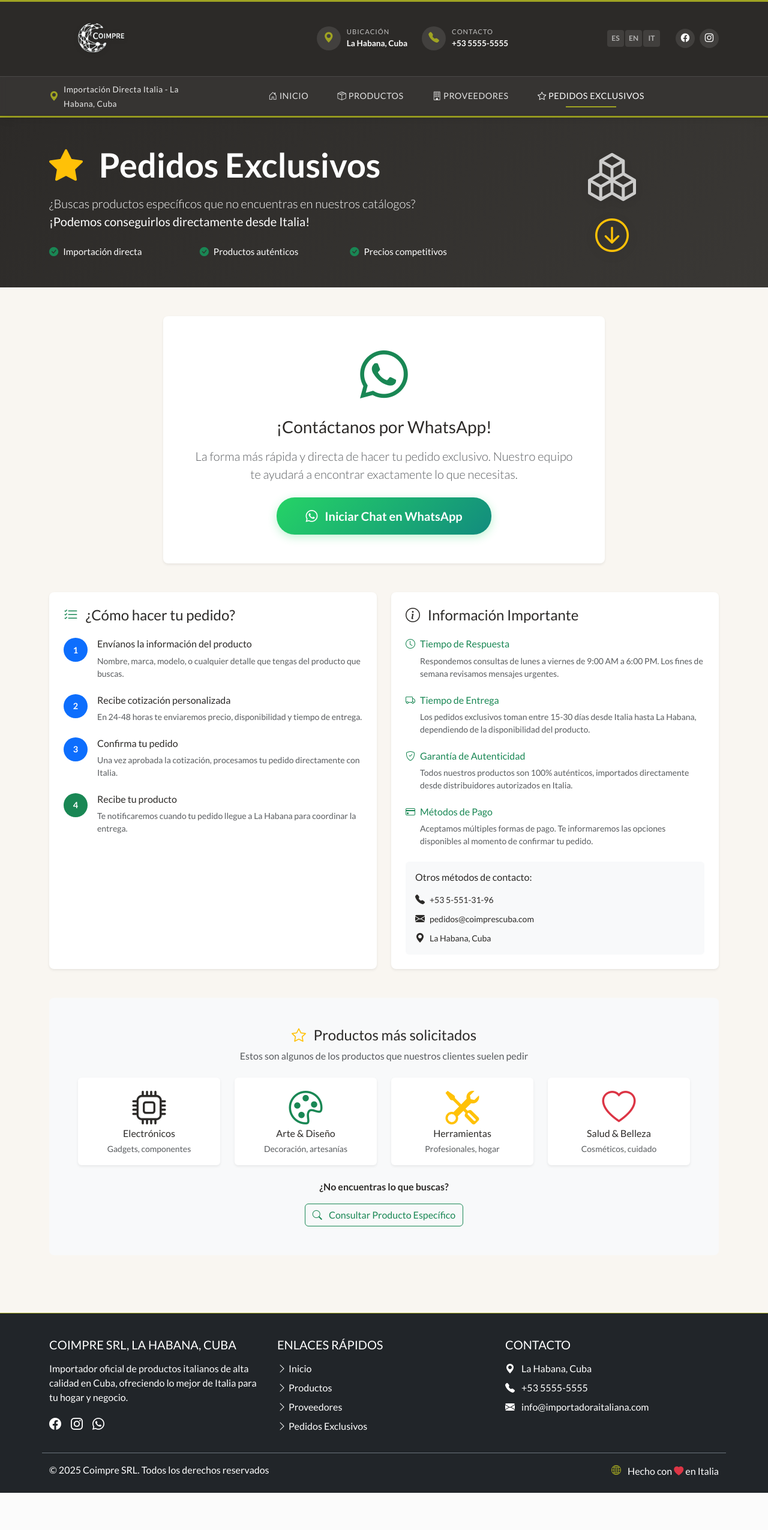
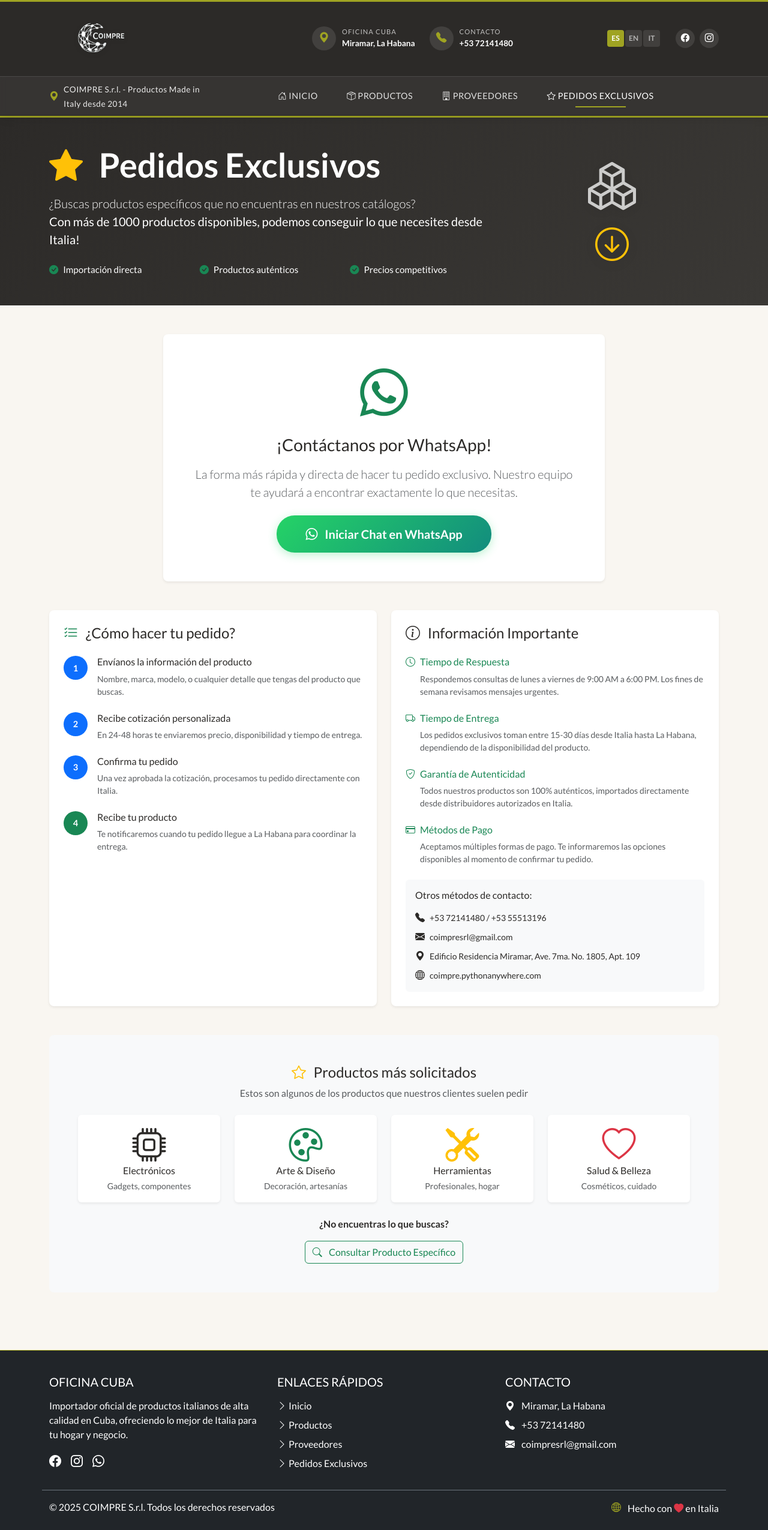
Before and after one commit to Manulynx/coimpres_cuba, a Django app: page /contact/ in a window 1280 px wide. Shown: the whole page at 60% size. Before the commit the page ends 2488 px from the top, so only its background shows below. Run offline with Django 5.2, Linux system fonts and the light colour scheme.

Commit message:
Nueva info

```diff
--- a/coimpres_cuba/templates/coimpres_cuba/base.html
+++ b/coimpres_cuba/templates/coimpres_cuba/base.html
@@ -4,7 +4,7 @@
 <head>
     <meta charset="UTF-8">
     <meta name="viewport" content="width=device-width, initial-scale=1.0">
-    <title>{% block title %}Coimpre SRL{% endblock %}</title>
+    <title>{% block title %}COIMPRE S.r.l. - Productos Made in Italy{% endblock %}</title>
     <!-- Bootstrap CSS -->
     <link href="https://cdn.jsdelivr.net/npm/bootstrap@5.3.0/dist/css/bootstrap.min.css" rel="stylesheet">
     <!-- Bootstrap Icons -->
@@ -45,8 +45,8 @@
                                     <i class="bi bi-geo-alt-fill"></i>
                                 </div>
                                 <div class="contact-text">
-                                    <span class="contact-label">Ubicación</span>
-                                    <span class="contact-value">La Habana, Cuba</span>
+                                    <span class="contact-label">{{ i18n.office_cuba|default:"Oficina Cuba" }}</span>
+                                    <span class="contact-value">{{ i18n.miramar_havana|default:"Miramar, La Habana" }}</span>
                                 </div>
                             </div>
                             <div class="contact-info-item">
@@ -54,8 +54,8 @@
                                     <i class="bi bi-telephone-fill"></i>
                                 </div>
                                 <div class="contact-text">
-                                    <span class="contact-label">Contacto</span>
-                                    <span class="contact-value">+53 5555-5555</span>
+                                    <span class="contact-label">{{ i18n.contact|default:"Contacto" }}</span>
+                                    <span class="contact-value">+53 72141480</span>
                                 </div>
                             </div>
                         </div>
@@ -95,7 +95,7 @@
                     <!-- Location Badge (Mobile Only) -->
                     <div class="location-badge d-flex d-md-none align-items-center">
                         <i class="bi bi-geo-alt-fill me-1"></i>
-                        <span class="font-bold">La Habana, Cuba</span>
+                        <span class="font-bold">Miramar, La Habana</span>
                     </div>
 
                     <!-- Full Location (Desktop Only) -->
@@ -104,7 +104,7 @@
                             <i class="bi bi-geo-alt-fill text-accent me-2"></i>
                         </div>
                         <div>
-                            <span class="location-text">Importación Directa Italia - La Habana, Cuba</span>
+                            <span class="location-text">{{ i18n.company_tagline|default:"COIMPRE S.r.l. - Productos Made in Italy desde 2014" }}</span>
                         </div>
                     </div>
 
@@ -175,7 +175,7 @@
         <div class="container">
             <div class="row py-3">
                 <div class="col-lg-4 col-md-6 mb-4 mb-md-0">
-                    <h5 class="text-uppercase mb-3">Coimpre SRL, La Habana, Cuba</h5>
+                    <h5 class="text-uppercase mb-3">{{ i18n.office_cuba|default:"Oficina Cuba" }}</h5>
                     <p class="mb-3">{{ i18n.footer_description|default:"Importador oficial de productos italianos de alta calidad en Cuba, ofreciendo lo mejor de Italia para tu hogar y negocio." }}</p>
                     <div class="d-flex social-icons">
                         <a href="#" class="me-3 text-white"><i class="bi bi-facebook fs-5"></i></a>
@@ -196,15 +196,15 @@
 
                 <div class="col-lg-4 col-md-6">
                     <h5 class="text-uppercase mb-3">{{ i18n.contact|default:"Contacto" }}</h5>
-                    <p class="mb-2"><i class="bi bi-geo-alt-fill me-2"></i> {{ i18n.address|default:"La Habana, Cuba" }}</p>
-                    <p class="mb-2"><i class="bi bi-telephone-fill me-2"></i> +53 5555-5555</p>
-                    <p class="mb-2"><i class="bi bi-envelope-fill me-2"></i> info@importadoraitaliana.com</p>
+                    <p class="mb-2"><i class="bi bi-geo-alt-fill me-2"></i> {{ i18n.miramar_havana|default:"Miramar, La Habana" }}</p>
+                    <p class="mb-2"><i class="bi bi-telephone-fill me-2"></i> +53 72141480</p>
+                    <p class="mb-2"><i class="bi bi-envelope-fill me-2"></i> coimpresrl@gmail.com</p>
                 </div>
             </div>
 
             <div class="row pt-3 border-top border-secondary">
                 <div class="col-md-6">
-                    <p class="mb-0">&copy; 2025 Coimpre SRL. {{ i18n.rights|default:"Todos los derechos reservados" }}</p>
+                    <p class="mb-0">&copy; 2025 COIMPRE S.r.l. {{ i18n.rights|default:"Todos los derechos reservados" }}</p>
                 </div>
                 <div class="col-md-6 text-md-end">
                     <p class="mb-0">
--- a/coimpres_cuba/templates/coimpres_cuba/contact.html
+++ b/coimpres_cuba/templates/coimpres_cuba/contact.html
@@ -1,7 +1,7 @@
 {% extends "coimpres_cuba/base.html" %}
 {% load static %}
 
-{% block title %}Pedidos Exclusivos | Coimpres Cuba{% endblock %}
+{% block title %}Pedidos Exclusivos | COIMPRE S.r.l.{% endblock %}
 
 {% block content %}
 <div class="exclusive-hero py-5 text-white">
@@ -15,7 +15,7 @@
                     </h1>
                     <p class="lead mb-4">
                         ¿Buscas productos específicos que no encuentras en nuestros catálogos?
-                        <br><strong>¡Podemos conseguirlos directamente desde Italia!</strong>
+                        <br><strong>Con más de 1000 productos disponibles, podemos conseguir lo que necesites desde Italia!</strong>
                     </p>
                     <div class="hero-features">
                         <div class="row g-3">
@@ -182,15 +182,19 @@
                     <h6 class="mb-3">Otros métodos de contacto:</h6>
                     <div class="d-flex align-items-center mb-2">
                         <i class="bi bi-telephone-fill text-primary me-2"></i>
-                        <span class="small">+53 5-551-31-96</span>
+                        <span class="small">+53 72141480 / +53 55513196</span>
                     </div>
                     <div class="d-flex align-items-center mb-2">
                         <i class="bi bi-envelope-fill text-primary me-2"></i>
-                        <span class="small">pedidos@coimprescuba.com</span>
+                        <span class="small">coimpresrl@gmail.com</span>
+                    </div>
+                    <div class="d-flex align-items-center mb-2">
+                        <i class="bi bi-geo-alt-fill text-primary me-2"></i>
+                        <span class="small">Edificio Residencia Miramar, Ave. 7ma. No. 1805, Apt. 109</span>
                     </div>
                     <div class="d-flex align-items-center">
-                        <i class="bi bi-geo-alt-fill text-primary me-2"></i>
-                        <span class="small">La Habana, Cuba</span>
+                        <i class="bi bi-globe text-primary me-2"></i>
+                        <span class="small">coimpre.pythonanywhere.com</span>
                     </div>
                 </div>
             </div>
@@ -242,7 +246,7 @@
 
                 <div class="text-center mt-4">
                     <p class="mb-3"><strong>¿No encuentras lo que buscas?</strong></p>
-                    <a href="https://wa.me/5355513196?text=Hola%2C%20busco%20un%20producto%20específico%20que%20no%20está%20en%20el%20catálogo."
+                    <a href="https://wa.me/5355513196?text=Hola%2C%20busco%20un%20producto%20espec%c3%adfico%20que%20no%20est%c3%a1%20en%20el%20cat%c3%a1logo."
                        target="_blank"
                        class="btn btn-outline-success">
                         <i class="bi bi-search me-2"></i>
--- a/coimpres_cuba/templates/coimpres_cuba/home.html
+++ b/coimpres_cuba/templates/coimpres_cuba/home.html
@@ -44,9 +44,9 @@
 
                     <!-- Simplified trust indicators -->
                     <div class="hero-trust-indicators mt-2">
-                        <span class="trust-item"><i class="bi bi-check-circle"></i> Auténticos</span>
-                        <span class="trust-item"><i class="bi bi-truck"></i> Entrega incluida en La Habana</span>
-                        <span class="trust-item"><i class="bi bi-shield-check"></i> Calidad Garantizada</span>
+                        <span class="trust-item"><i class="bi bi-check-circle"></i> {{ i18n.since_2014|default:"Desde 2014" }}</span>
+                        <span class="trust-item"><i class="bi bi-building"></i> {{ i18n.office_miramar|default:"Oficina en Miramar" }}</span>
+                        <span class="trust-item"><i class="bi bi-boxes"></i> {{ i18n.customs_warehouse|default:"Depósito Aduanero" }}</span>
                     </div>
                 </div>
             </div>
--- a/coimpres_cuba/views.py
+++ b/coimpres_cuba/views.py
@@ -29,16 +29,25 @@ def home_view(request):
         'en': {
             'home': 'Home',
             'products': 'Products',
+            'suppliers': 'Suppliers',
             'about': 'About Us',
             'contact': 'Contact',
+            'exclusive_orders': 'Exclusive Orders',
             'rights': 'All Rights Reserved',
-            'contact_info': 'Email: info@importadoraitaliana.com | Tel: +53 5555-5555',
-            'hero_title': 'Authentic Italian Products',
-            'hero_subtitle': 'We bring the best Italian quality directly to Cuba',
+            'hero_title': 'Quality Italian Products in Cuba',
+            'hero_subtitle': 'We bring the best Italian quality directly to Havana. Wide catalog of products from the best Italian brands.',
             'view_products': 'View Products',
+            'contact_us': 'Contact Us',
             'about_us': 'About Us',
             'our_story': 'Our Story',
-            'story_content': 'Founded in 2020, Importadora Italiana brings authentic Italian products to Cuban customers. With a passion for quality and tradition, we source the finest products directly from Italian manufacturers.',
+            'story_content': 'Founded in 2014, COIMPRE S.r.l. brings authentic Italian products to Cuban customers. With a passion for quality and tradition, we source the finest products directly from Italian manufacturers.',
+            # Información oficial COIMPRE S.r.l.
+            'company_tagline': 'COIMPRE S.r.l. - Made in Italy Products since 2014',
+            'since_2014': 'Since 2014',
+            'office_miramar': 'Miramar Office',
+            'customs_warehouse': 'Customs Warehouse',
+            'office_cuba': 'Cuba Office',
+            'miramar_havana': 'Miramar, Havana',
             'our_mission': 'Our Mission',
             'mission_content': 'To provide access to high-quality Italian goods and foster cultural exchange between Italy and Cuba.',
             'our_values': 'Our Values',
@@ -57,27 +66,33 @@ def home_view(request):
             'contact_cta': 'Need More Information?',
             'contact_desc': 'Our team is ready to assist you with any questions about our products.',
             'contact_us': 'Contact Us',
-            'footer_description': 'Official importer of high-quality Italian products in Cuba, offering the best of Italy for your home and business.',
+            'footer_description': 'Italian company specialized in import and export of Made in Italy products for construction and food. Present in Cuba since 2023.',
             'quick_links': 'Quick Links',
-            'address': 'Havana, Cuba',
             'made_with_love': 'Made with',
             'in_italy': 'in Italy',
-            'food': 'Food',
-            'construction': 'Construction',
         },
         'es': {
             'home': 'Inicio',
             'products': 'Productos',
+            'suppliers': 'Proveedores',
             'about': 'Sobre Nosotros',
             'contact': 'Contacto',
+            'exclusive_orders': 'Pedidos Exclusivos',
             'rights': 'Todos los Derechos Reservados',
-            'contact_info': 'Email: info@importadoraitaliana.com | Tel: +53 5555-5555',
-            'hero_title': 'Productos Italianos Auténticos',
-            'hero_subtitle': 'Traemos la mejor calidad italiana directamente a Cuba',
+            'hero_title': 'Productos Italianos de Calidad en Cuba',
+            'hero_subtitle': 'Traemos la mejor calidad italiana directamente a La Habana. Amplio catálogo de productos de las mejores marcas italianas.',
             'view_products': 'Ver Productos',
+            'contact_us': 'Contáctanos',
             'about_us': 'Sobre Nosotros',
             'our_story': 'Nuestra Historia',
-            'story_content': 'Fundada en 2020, Importadora Italiana trae productos auténticos italianos a los clientes cubanos. Con pasión por la calidad y la tradición, obtenemos los mejores productos directamente de fabricantes italianos.',
+            'story_content': 'Fundada en 2014, COIMPRE S.r.l. trae productos auténticos italianos a los clientes cubanos. Con pasión por la calidad y la tradición, obtenemos los mejores productos directamente de fabricantes italianos.',
+            # Información oficial COIMPRE S.r.l.
+            'company_tagline': 'COIMPRE S.r.l. - Productos Made in Italy desde 2014',
+            'since_2014': 'Desde 2014',
+            'office_miramar': 'Oficina en Miramar',
+            'customs_warehouse': 'Depósito Aduanero',
+            'office_cuba': 'Oficina Cuba',
+            'miramar_havana': 'Miramar, La Habana',
             'our_mission': 'Nuestra Misión',
             'mission_content': 'Proporcionar acceso a productos italianos de alta calidad y fomentar el intercambio cultural entre Italia y Cuba.',
             'our_values': 'Nuestros Valores',
@@ -96,27 +111,33 @@ def home_view(request):
             'contact_cta': '¿Necesitas Más Información?',
             'contact_desc': 'Nuestro equipo está listo para ayudarte con cualquier pregunta sobre nuestros productos.',
             'contact_us': 'Contáctanos',
-            'footer_description': 'Importador oficial de productos italianos de alta calidad en Cuba, ofreciendo lo mejor de Italia para tu hogar y negocio.',
+            'footer_description': 'Empresa italiana especializada en importación y exportación de productos Made in Italy para construcción y alimentación. Presente en Cuba desde 2023.',
             'quick_links': 'Enlaces Rápidos',
-            'address': 'La Habana, Cuba',
             'made_with_love': 'Hecho con',
             'in_italy': 'en Italia',
-            'food': 'Comida',
-            'construction': 'Construcción',
         },
         'it': {
             'home': 'Home',
             'products': 'Prodotti',
+            'suppliers': 'Fornitori',
             'about': 'Chi Siamo',
             'contact': 'Contatti',
+            'exclusive_orders': 'Ordini Esclusivi',
             'rights': 'Tutti i Diritti Riservati',
-            'contact_info': 'Email: info@importadoraitaliana.com | Tel: +53 5555-5555',
-            'hero_title': 'Autentici Prodotti Italiani',
-            'hero_subtitle': 'Portiamo la migliore qualità italiana direttamente a Cuba',
+            'hero_title': 'Prodotti Italiani di Qualità a Cuba',
+            'hero_subtitle': 'Portiamo la migliore qualità italiana direttamente all\'Avana. Ampio catalogo di prodotti dei migliori marchi italiani.',
             'view_products': 'Visualizza Prodotti',
+            'contact_us': 'Contattaci',
             'about_us': 'Chi Siamo',
             'our_story': 'La Nostra Storia',
-            'story_content': 'Fondata nel 2020, Importadora Italiana porta autentici prodotti italiani ai clienti cubani. Con passione per la qualità e la tradizione, acquistiamo i migliori prodotti direttamente dai produttori italiani.',
+            'story_content': 'Fondata nel 2014, COIMPRE S.r.l. porta autentici prodotti italiani ai clienti cubani. Con passione per la qualità e la tradizione, acquistiamo i migliori prodotti direttamente dai produttori italiani.',
+            # Información oficial COIMPRE S.r.l.
+            'company_tagline': 'COIMPRE S.r.l. - Prodotti Made in Italy dal 2014',
+            'since_2014': 'Dal 2014',
+            'office_miramar': 'Ufficio Miramar',
+            'customs_warehouse': 'Deposito Doganale',
+            'office_cuba': 'Ufficio Cuba',
+            'miramar_havana': 'Miramar, L\'Avana',
             'our_mission': 'La Nostra Missione',
             'mission_content': 'Fornire accesso a prodotti italiani di alta qualità e promuovere lo scambio culturale tra Italia e Cuba.',
             'our_values': 'I Nostri Valori',
@@ -135,13 +156,10 @@ def home_view(request):
             'contact_cta': 'Hai Bisogno di Maggiori Informazioni?',
             'contact_desc': 'Il nostro team è pronto ad assisterti con qualsiasi domanda sui nostri prodotti.',
             'contact_us': 'Contattaci',
-            'footer_description': 'Importatore ufficiale di prodotti italiani di alta qualità a Cuba, offrendo il meglio dell’Italia per la tua casa e la tua azienda.',
+            'footer_description': 'Azienda italiana specializzata nell\'importazione ed esportazione di prodotti Made in Italy per edilizia e alimentazione. Presente a Cuba dal 2023.',
             'quick_links': 'Collegamenti Rapidi',
-            'address': 'L’Avana, Cuba',
             'made_with_love': 'Fatto con',
             'in_italy': 'in Italia',
-            'food': 'Cibo',
-            'construction': 'Costruzione',
         }
     }
 
@@ -160,6 +178,39 @@ def home_view(request):
 class ContactView(TemplateView):
     template_name = 'coimpres_cuba/contact.html'
 
+    def get_context_data(self, **kwargs):
+        context = super().get_context_data(**kwargs)
+        lang = self.request.GET.get('lang', 'es')
+
+        # Traducciones para la página de contacto
+        i18n = {
+            'es': {
+                'contact_us': 'Contáctanos',
+                'exclusive_orders': 'Pedidos Exclusivos',
+                'office_cuba': 'Oficina Cuba',
+                'miramar_havana': 'Miramar, La Habana',
+                'company_tagline': 'COIMPRE S.r.l. - Productos Made in Italy desde 2014',
+            },
+            'en': {
+                'contact_us': 'Contact Us',
+                'exclusive_orders': 'Exclusive Orders',
+                'office_cuba': 'Cuba Office',
+                'miramar_havana': 'Miramar, Havana',
+                'company_tagline': 'COIMPRE S.r.l. - Made in Italy Products since 2014',
+            },
+            'it': {
+                'contact_us': 'Contattaci',
+                'exclusive_orders': 'Ordini Esclusivi',
+                'office_cuba': 'Ufficio Cuba',
+                'miramar_havana': 'Miramar, L\'Avana',
+                'company_tagline': 'COIMPRE S.r.l. - Prodotti Made in Italy dal 2014',
+            }
+        }
+
+        context['lang'] = lang
+        context['i18n'] = i18n.get(lang, i18n['es'])
+        return context
+
     def post(self, request, *args, **kwargs):
         # Aquí puedes implementar el envío de correo
         messages.success(request, 'Mensaje enviado correctamente')
```
